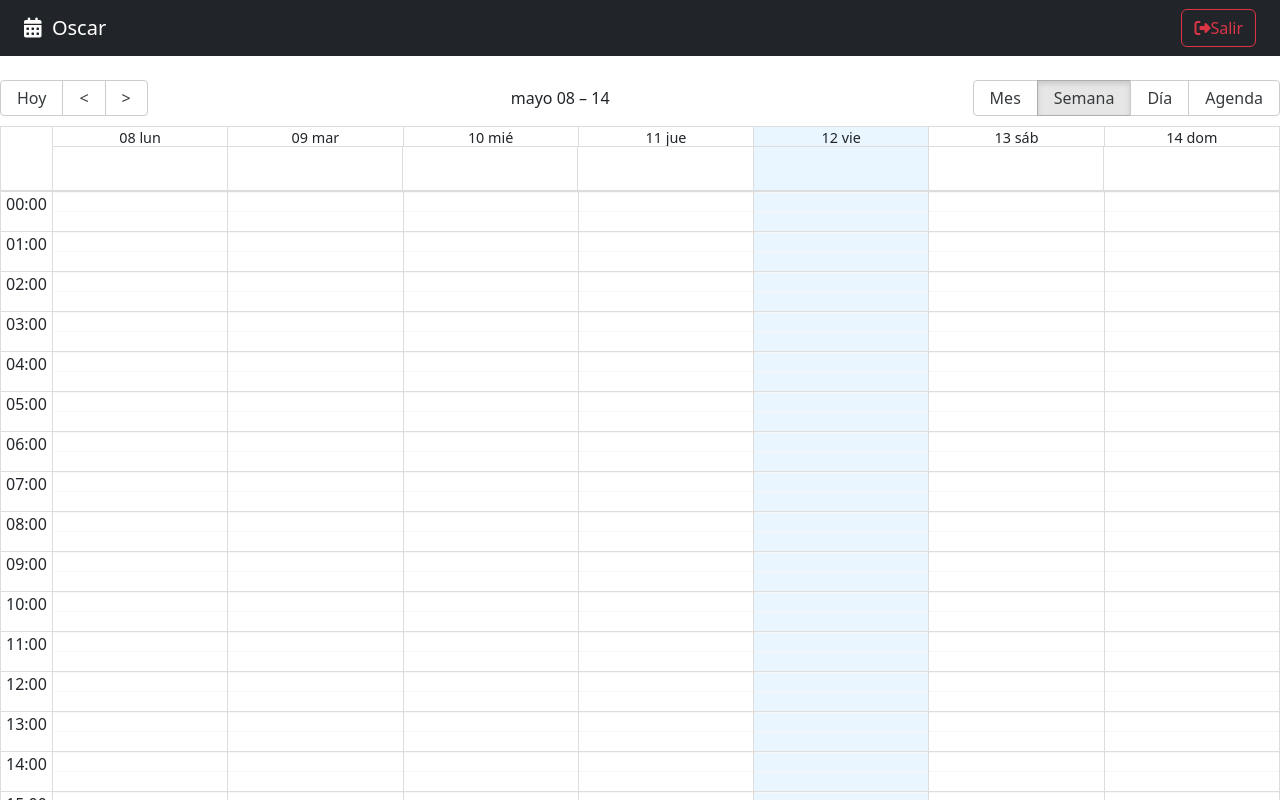
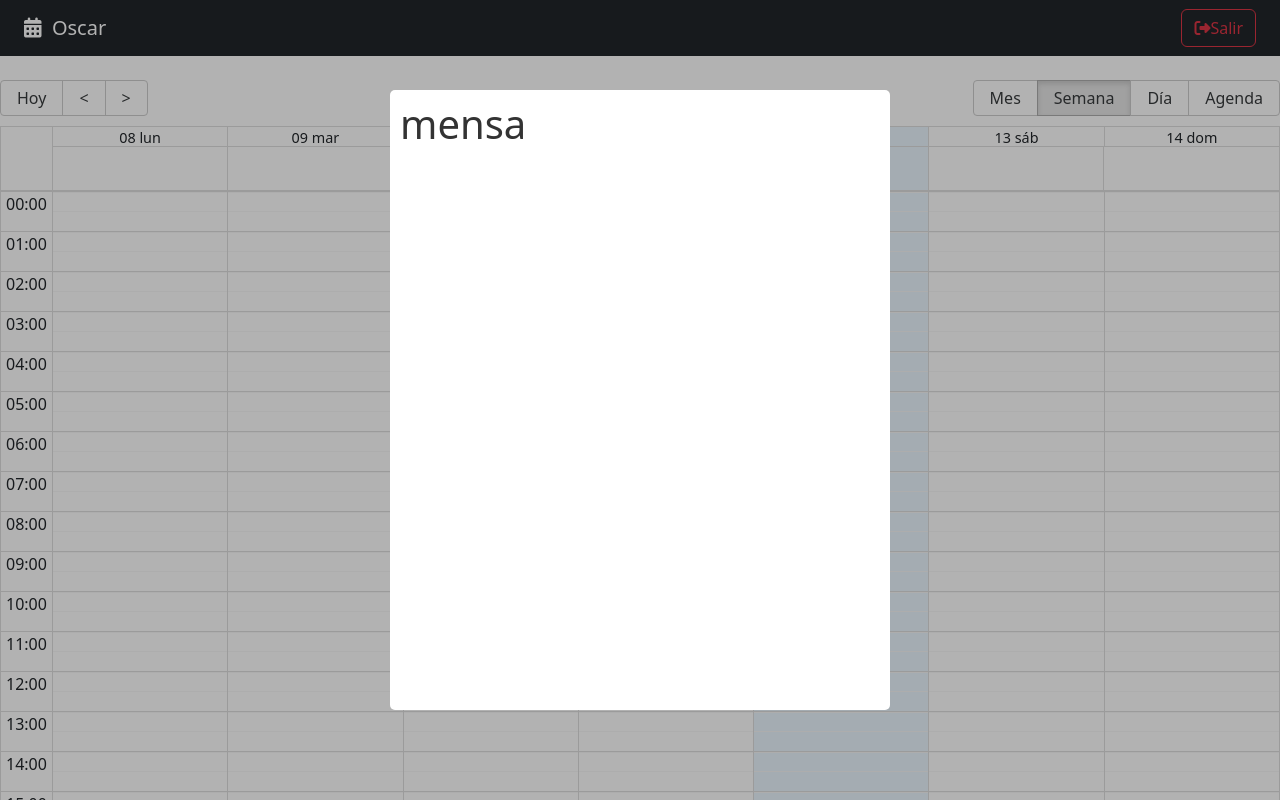
Before and after one commit to OscarAristizabalDev/reactjs-calendar, a React (Vite) app: page / in a window 1280 px wide. Shown: the top 800 px of the page. Built offline with nearby package versions, Linux system fonts and the light colour scheme.

Commit message:
Se crea un modal al momento de dar click sobre un evento del calendario

```diff
--- a/package.json
+++ b/package.json
@@ -11,10 +11,12 @@
   },
   "dependencies": {
     "@types/react-big-calendar": "^1.6.3",
+    "@types/react-modal": "^3.16.0",
     "date-fns": "^2.30.0",
     "react": "^18.2.0",
     "react-big-calendar": "^1.6.9",
     "react-dom": "^18.2.0",
+    "react-modal": "^3.16.1",
     "react-router-dom": "^6.11.1"
   },
   "devDependencies": {
--- /dev/null
+++ b/src/calendar/components/CalendarModal.tsx
@@ -0,0 +1,37 @@
+import { useState } from 'react';
+import Modal from 'react-modal';
+
+const customStyles = {
+    content: {
+        top: '50%',
+        left: '50%',
+        right: 'auto',
+        bottom: 'auto',
+        marginRight: '-50%',
+        transform: 'translate(-50%, -50%)',
+    },
+};
+
+Modal.setAppElement('#root');
+
+export const CalendarModal = () => {
+
+    const [isOpen, setIsOpen] = useState(true);
+
+    const onCloseModal = () => {
+        setIsOpen(false);
+    }
+
+    return (
+        <Modal
+            isOpen={isOpen}
+            onRequestClose={onCloseModal}
+            style={customStyles}
+            className="modal"
+            overlayClassName="modal-fondo"
+            closeTimeoutMS={200}
+        >
+            <h1>mensa</h1>
+        </Modal>
+    )
+}
--- a/src/calendar/index.tsx
+++ b/src/calendar/index.tsx
@@ -1,4 +1,5 @@
 export * from './components/Navbar'
 export * from './components/CalendarEvent'
+export * from './components/CalendarModal'
 
 export * from './pages/CalendarPage'
--- a/src/calendar/pages/CalendarPage.tsx
+++ b/src/calendar/pages/CalendarPage.tsx
@@ -3,7 +3,7 @@
 import 'react-big-calendar/lib/css/react-big-calendar.css';
 
 import { addHours } from 'date-fns';
-import { CalendarEvent, Navbar } from '../';
+import { CalendarEvent, CalendarModal, Navbar } from '../';
 import { localizer, getMessagesES } from '../../helpers';
 import { EventCalendar } from '../interfaces/interfaces';
 
@@ -77,6 +77,7 @@
                 onSelectEvent={onSelect} // evento que sirve cuando solo se da un click en el evento registrado en el calendario
                 onView={onViewChanged} // evento que sirve cuando cambia entre Mes, semana, día y agenda
             />
+            <CalendarModal />
         </>
     )
 }
--- a/src/styles.css
+++ b/src/styles.css
@@ -1,68 +1,40 @@
-/* :root {
-  font-family: Inter, system-ui, Avenir, Helvetica, Arial, sans-serif;
-  line-height: 1.5;
-  font-weight: 400;
-
-  color-scheme: light dark;
-  color: rgba(255, 255, 255, 0.87);
-  background-color: #242424;
-
-  font-synthesis: none;
-  text-rendering: optimizeLegibility;
-  -webkit-font-smoothing: antialiased;
-  -moz-osx-font-smoothing: grayscale;
-  -webkit-text-size-adjust: 100%;
+/* Modal */
+.ReactModalPortal>div {
+  opacity: 0;
 }
 
-a {
-  font-weight: 500;
-  color: #646cff;
-  text-decoration: inherit;
-}
-a:hover {
-  color: #535bf2;
+.ReactModalPortal .ReactModal__Overlay {
+  align-items: center;
+  display: flex;
+  justify-content: center;
+  transition: opacity .2s ease-in-out;
+  z-index: 999;
 }
 
-body {
-  margin: 0;
-  display: flex;
-  min-width: 320px;
-  min-height: 100vh;
+.modal-fondo {
+  background-color: rgba(0, 0, 0, 0.3);
+  bottom: 0;
+  left: 0;
+  right: 0;
+  top: 0;
+  position: fixed;
 }
 
-h1 {
-  font-size: 3.2em;
-  line-height: 1.1;
+.ReactModalPortal .ReactModal__Overlay--after-open {
+  opacity: 1;
 }
 
-button {
-  border-radius: 8px;
-  border: 1px solid transparent;
-  padding: 0.6em 1.2em;
-  font-size: 1em;
-  font-weight: 500;
-  font-family: inherit;
-  background-color: #1a1a1a;
-  cursor: pointer;
-  transition: border-color 0.25s;
-}
-button:hover {
-  border-color: #646cff;
-}
-button:focus,
-button:focus-visible {
-  outline: 4px auto -webkit-focus-ring-color;
+.ReactModalPortal .ReactModal__Overlay--before-close {
+  opacity: 0;
 }
 
-@media (prefers-color-scheme: light) {
-  :root {
-    color: #213547;
-    background-color: #ffffff;
-  }
-  a:hover {
-    color: #747bff;
-  }
-  button {
-    background-color: #f9f9f9;
-  }
-} */
+.modal {
+  background: white;
+  border-radius: 5px;
+  color: rgb(51, 51, 51);
+  display: inline;
+  max-height: 620px;
+  max-width: 500px;
+  outline: none;
+  padding: 10px;
+}
```
Also changed, not shown: 1 other file (tests, documents, lock files or other folders).
